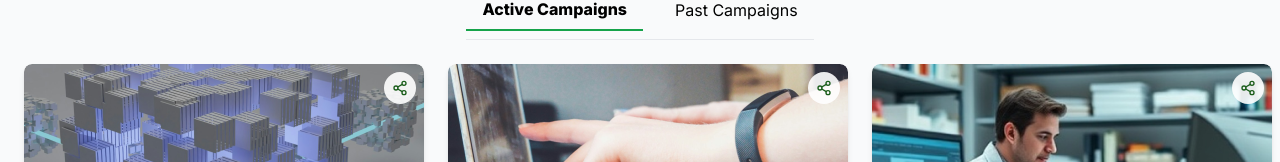
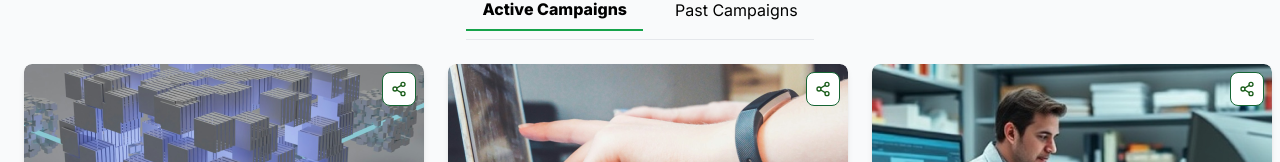
Before and after one commit to alexohre/crowdchain, a Next.js app: page /campaigns in a window 1280 px wide. Shown: the part 496-658 px from the top of the page. Built offline with nearby package versions, Linux system fonts and the light colour scheme.

Commit message:
fix: update share button styling for consistency

```diff
--- a/app/components/CampaignCard.tsx
+++ b/app/components/CampaignCard.tsx
@@ -50,7 +50,7 @@ const Card: React.FC<CardProps> = ({
           />
           <button
             onClick={handleShareClick}
-            className="absolute top-2 right-2 bg-white/90 p-2 rounded-full hover:bg-white transition-colors"
+            className="absolute top-2 right-2 bg-white p-2 rounded-lg border border-green-800 hover:bg-white transition-colors"
             aria-label="Share campaign"
           >
             <Share2 className="h-4 w-4 text-[#1A5D1A]" />
```
